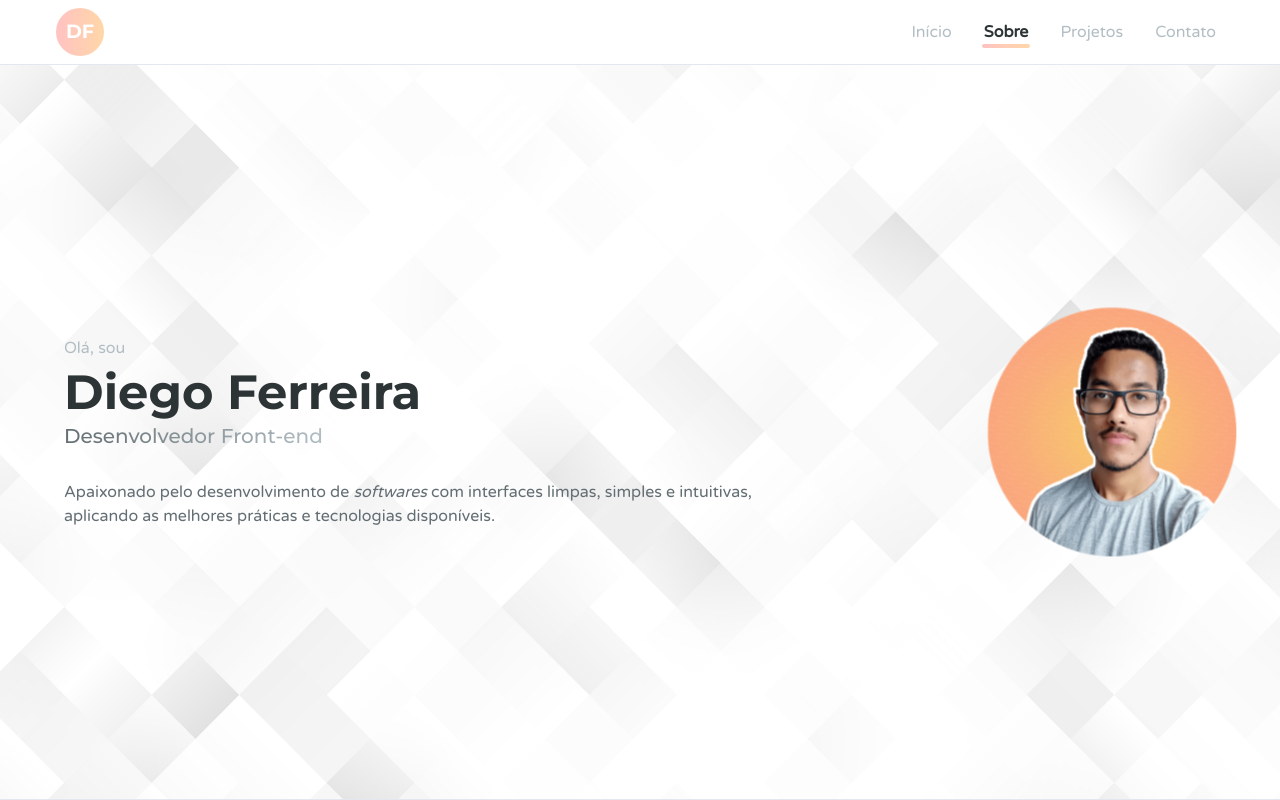
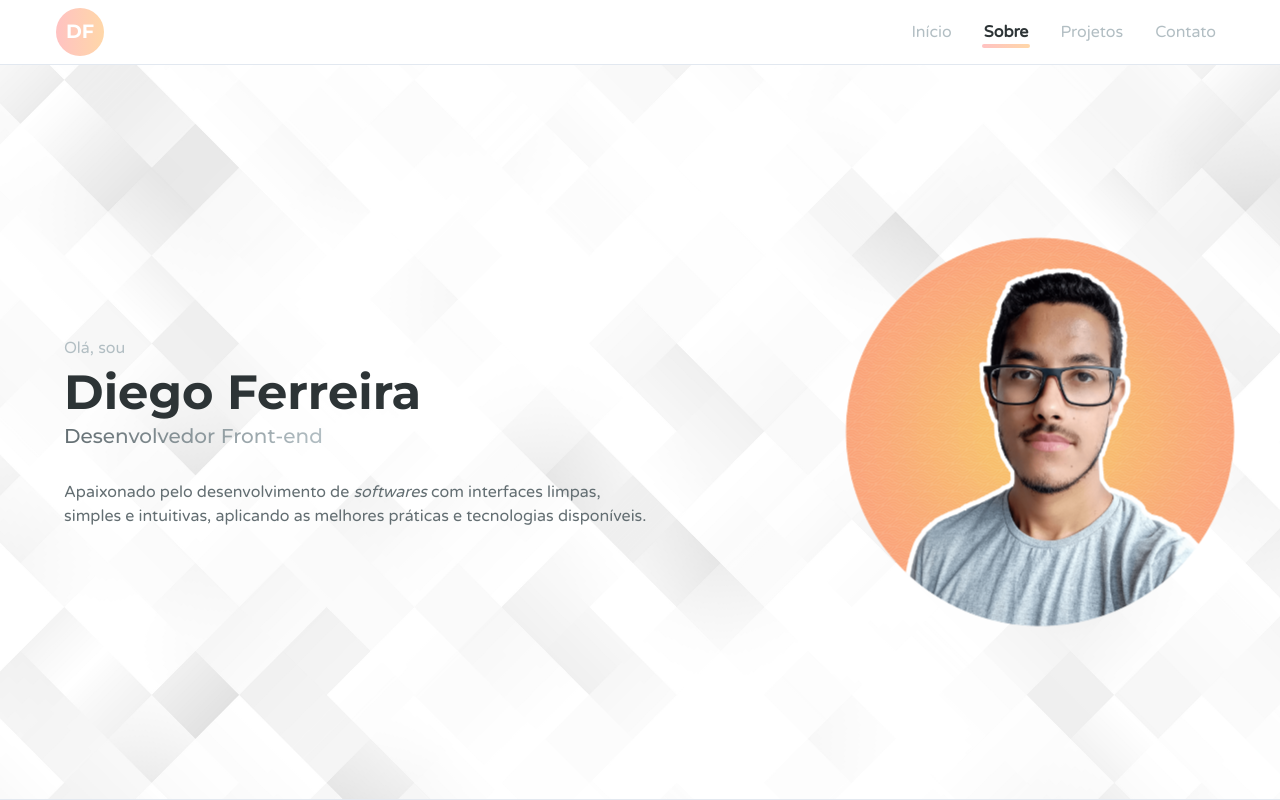
Before and after one commit to diegods-ferreira/diegods-ferreira.github.io, a React (Vite) app: page / in a window 1280 px wide. Shown: the top 800 px of the page. Built offline with nearby package versions, Linux system fonts and the light colour scheme.

Commit message:
Fix hero component's profile picture size and animation issues

```diff
--- a/src/pages/hero.page.tsx
+++ b/src/pages/hero.page.tsx
@@ -1,5 +1,16 @@
 import React from 'react';
-import { Heading, Text, VStack, Center, Image, Stack, keyframes, SlideFade, Box, ScaleFade } from '@chakra-ui/react';
+import {
+  Heading,
+  Text,
+  VStack,
+  Center,
+  Image,
+  Stack,
+  keyframes,
+  SlideFade,
+  ScaleFade,
+  useBreakpointValue
+} from '@chakra-ui/react';
 
 import profilePicture from '../assets/images/profile-picture.png';
 import backgroundImg from '../assets/images/abstract_background_with_a_low_poly_design.jpg';
@@ -25,6 +36,8 @@ const animationKeyframes = keyframes`
 `;
 
 export const HeroPage: React.FC<HeroProps> = ({ elementRef, topOffset, inView = false }) => {
+  const profilePictureSize = useBreakpointValue({ base: '30vh', md: '50vh' });
+
   return (
     <Center
       ref={elementRef}
@@ -75,12 +88,12 @@ export const HeroPage: React.FC<HeroProps> = ({ elementRef, topOffset, inView =
           </SlideFade>
         </VStack>
 
-        <Box h={{ base: '30vh', md: '50vh' }}>
+        <Center>
           <ScaleFade
             in={inView}
             initialScale={0.8}
             transition={{ enter: { duration: 1.5 } }}
-            style={{ height: '100%' }}
+            style={{ width: profilePictureSize, height: profilePictureSize }}
           >
             <Image
               src={profilePicture}
@@ -92,7 +105,7 @@ export const HeroPage: React.FC<HeroProps> = ({ elementRef, topOffset, inView =
               animation={`${animationKeyframes} 2s infinite`}
             />
           </ScaleFade>
-        </Box>
+        </Center>
       </Stack>
     </Center>
   );
```
